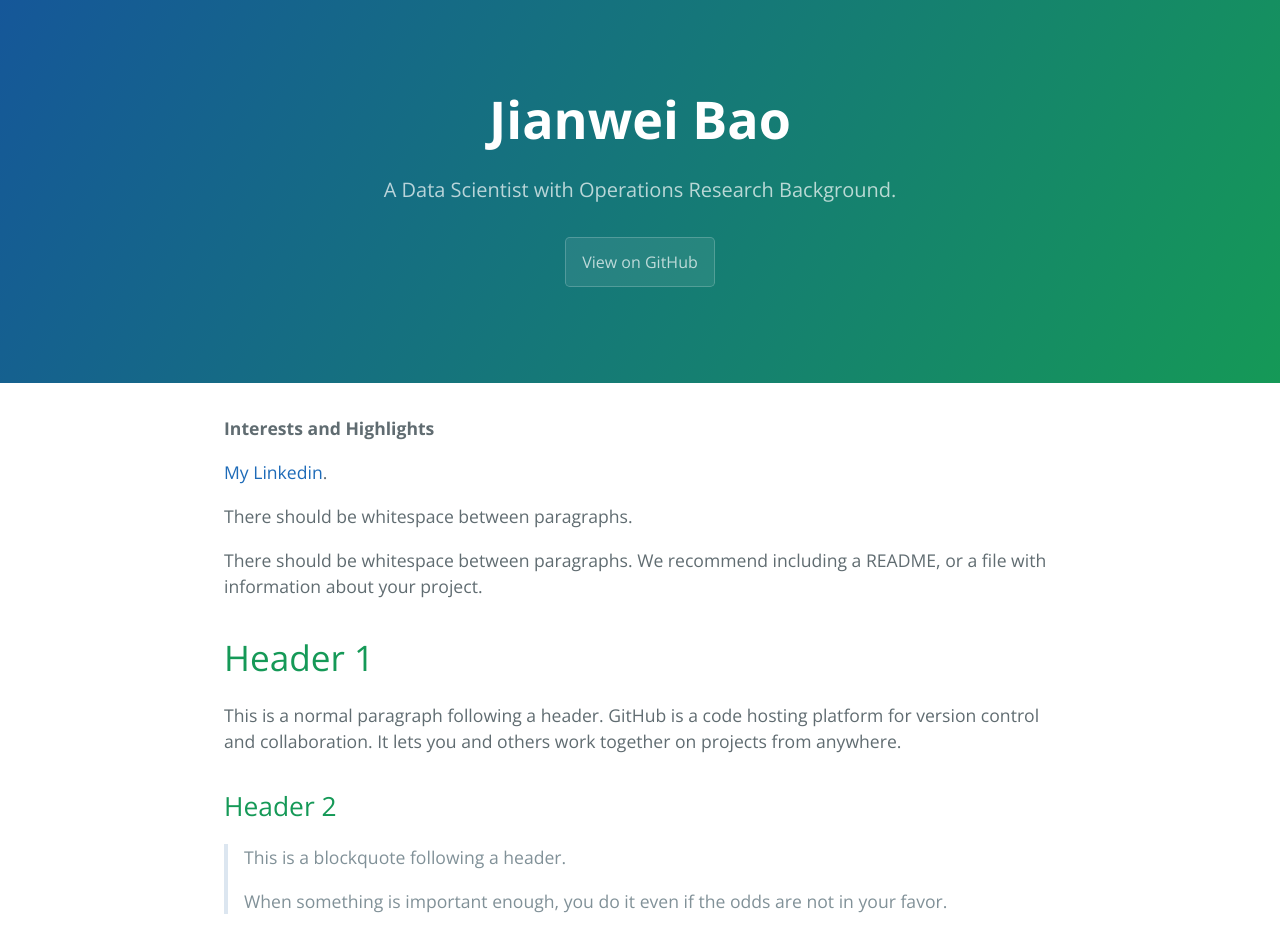
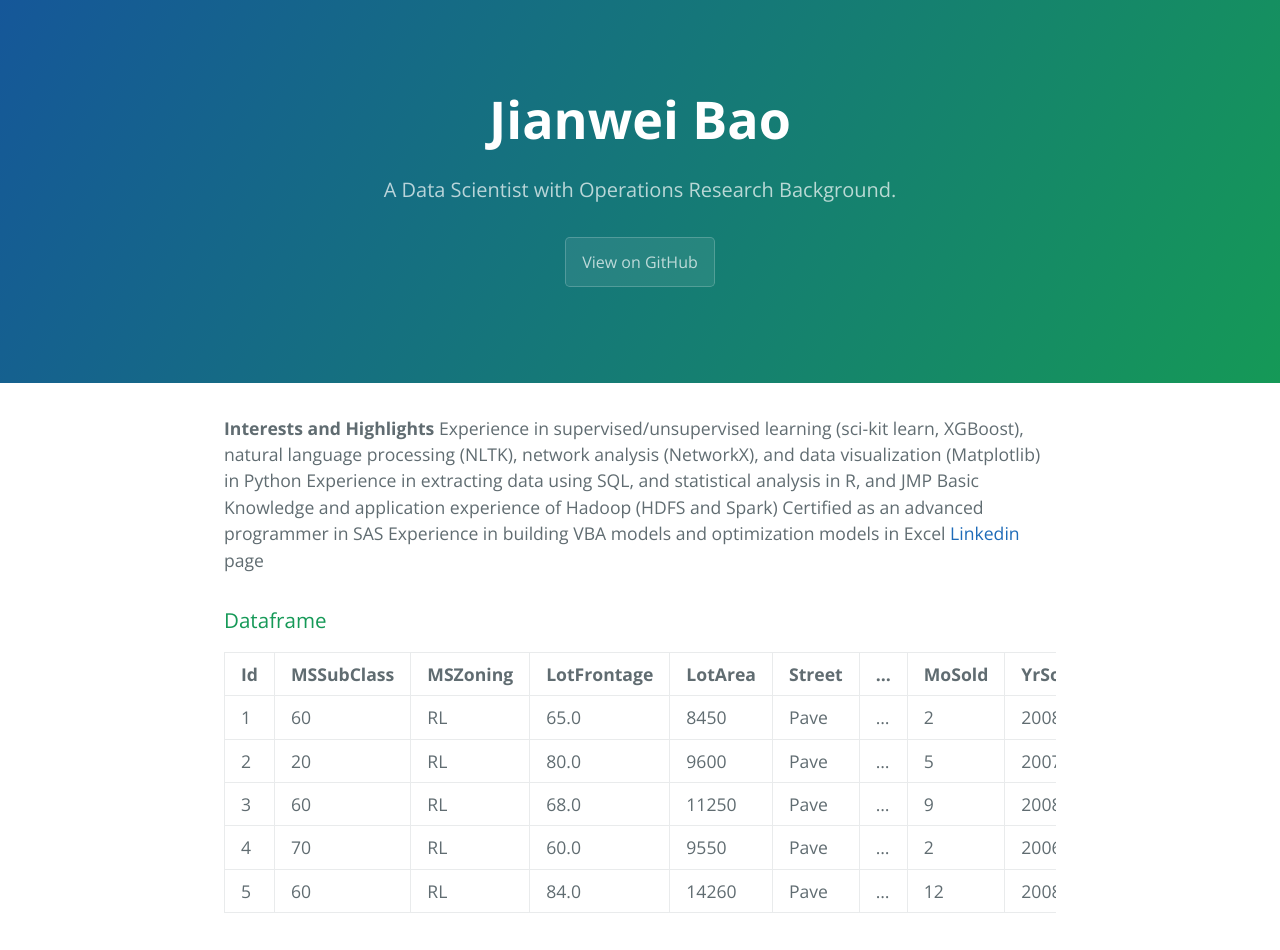
Before and after one commit to Jianwei-Bao/Jbao.github.io, a Jekyll site: the page built from index.md, in a window 1280 px wide and 1400 px high. Shown: the top 950 px of the window. Built offline with Jekyll 4.4.1, drawn with Linux system fonts in a browser that asks for light colours; some of the changed text lies outside the part shown.

Commit message:
Update index.md

````diff
--- a/index.md
+++ b/index.md
@@ -3,55 +3,16 @@ layout: default
 ---
 
 **Interests and Highlights**
+Experience in supervised/unsupervised learning (sci-kit learn, XGBoost), natural language processing (NLTK), network analysis (NetworkX), and data visualization (Matplotlib) in Python
+Experience in extracting data using SQL, and statistical analysis in R, and JMP
+Basic Knowledge and application experience of Hadoop (HDFS and Spark)
+Certified as an advanced programmer in SAS
+Experience in building VBA models and optimization models in Excel
+<!-- and, _italic_, or ~~strikethrough~~. -->
+[Linkedin](https://www.linkedin.com/in/jianwei-bao/) page
 
-<!-- and, _italic_, or ~~strikethrough~~. -->
 
-[My Linkedin](https://www.linkedin.com/in/jianwei-bao/).
-
-There should be whitespace between paragraphs.
-
-There should be whitespace between paragraphs. We recommend including a README, or a file with information about your project.
-
-# [](#header-1)Header 1
-
-This is a normal paragraph following a header. GitHub is a code hosting platform for version control and collaboration. It lets you and others work together on projects from anywhere.
-
-## [](#header-2)Header 2
-
-> This is a blockquote following a header.
->
-> When something is important enough, you do it even if the odds are not in your favor.
-
-### [](#header-3)Header 3
-
-```js
-// Javascript code with syntax highlighting.
-var fun = function lang(l) {
-  dateformat.i18n = require('./lang/' + l)
-  return true;
-}
-```
-
-```ruby
-# Ruby code with syntax highlighting
-GitHubPages::Dependencies.gems.each do |gem, version|
-  s.add_dependency(gem, "= #{version}")
-end
-```
-
-#### [](#header-4)Header 4
-
-*   This is an unordered list following a header.
-*   This is an unordered list following a header.
-*   This is an unordered list following a header.
-
-##### [](#header-5)Header 5
-
-1.  This is an ordered list following a header.
-2.  This is an ordered list following a header.
-3.  This is an ordered list following a header.
-
-###### [](#header-6)Header 6
+### [](#header-3)Dataframe
 
 |Id| MSSubClass| MSZoning| LotFrontage| LotArea|	Street|	...| MoSold|	YrSold| SaleType|	SaleCondition|	SalePrice|
 |:-|:----------|:--------|:-----------|:-------|:------|:---|:------|:------|:--------|:-------------|:---------|
@@ -63,41 +24,6 @@ end
 
 
 
-
-### There's a horizontal rule below this.
-
-* * *
-
-### Here is an unordered list:
-
-*   Item foo
-*   Item bar
-*   Item baz
-*   Item zip
-
-### And an ordered list:
-
-1.  Item one
-1.  Item two
-1.  Item three
-1.  Item four
-
-### And a nested list:
-
-- level 1 item
-  - level 2 item
-  - level 2 item
-    - level 3 item
-    - level 3 item
-- level 1 item
-  - level 2 item
-  - level 2 item
-  - level 2 item
-- level 1 item
-  - level 2 item
-  - level 2 item
-- level 1 item
-
 ### Small image
 
 ![](https://assets-cdn.github.com/images/icons/emoji/octocat.png)
@@ -105,25 +31,3 @@ end
 ### Large image
 
 ![](https://guides.github.com/activities/hello-world/branching.png)
-
-
-### Definition lists can be used with HTML syntax.
-
-<dl>
-<dt>Name</dt>
-<dd>Godzilla</dd>
-<dt>Born</dt>
-<dd>1952</dd>
-<dt>Birthplace</dt>
-<dd>Japan</dd>
-<dt>Color</dt>
-<dd>Green</dd>
-</dl>
-
-```
-Long, single-line code blocks should not wrap. They should horizontally scroll if they are too long. This line should be long enough to demonstrate this.
-```
-
-```
-The final element.
-```
````
